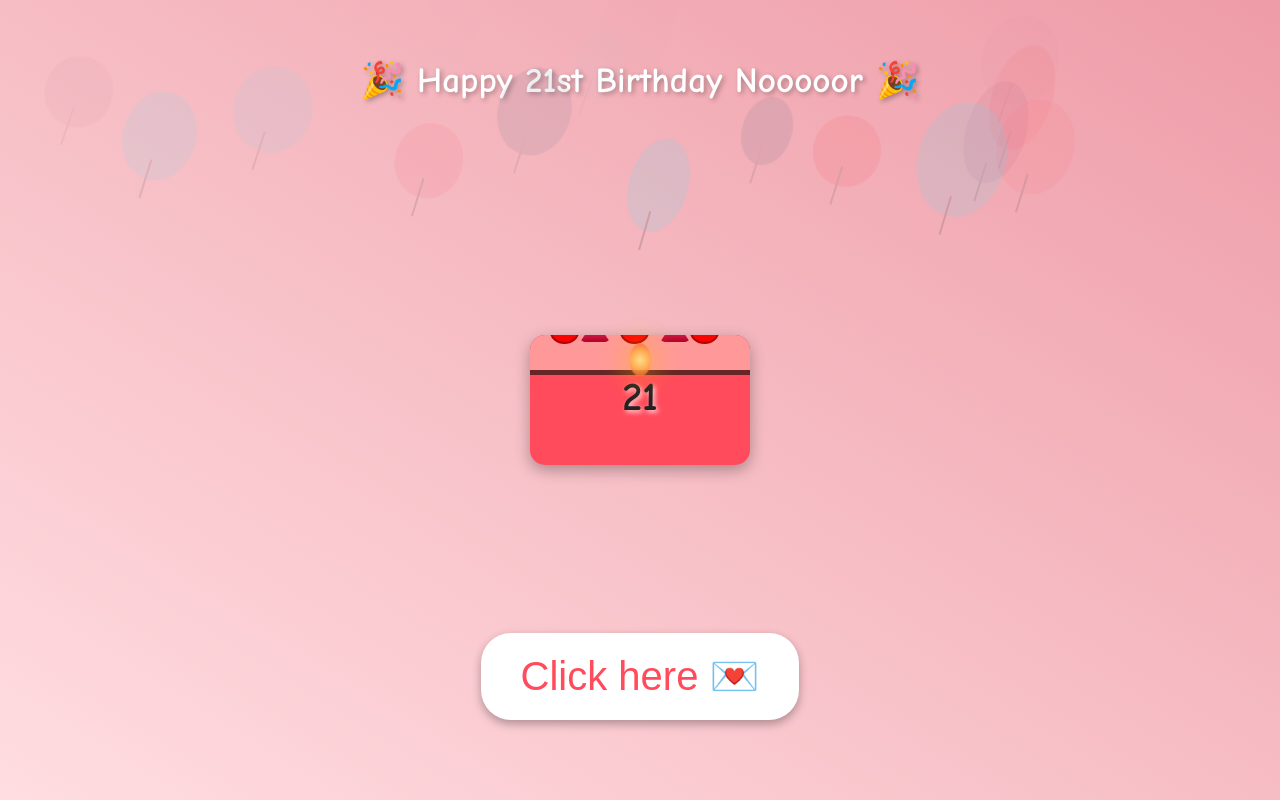
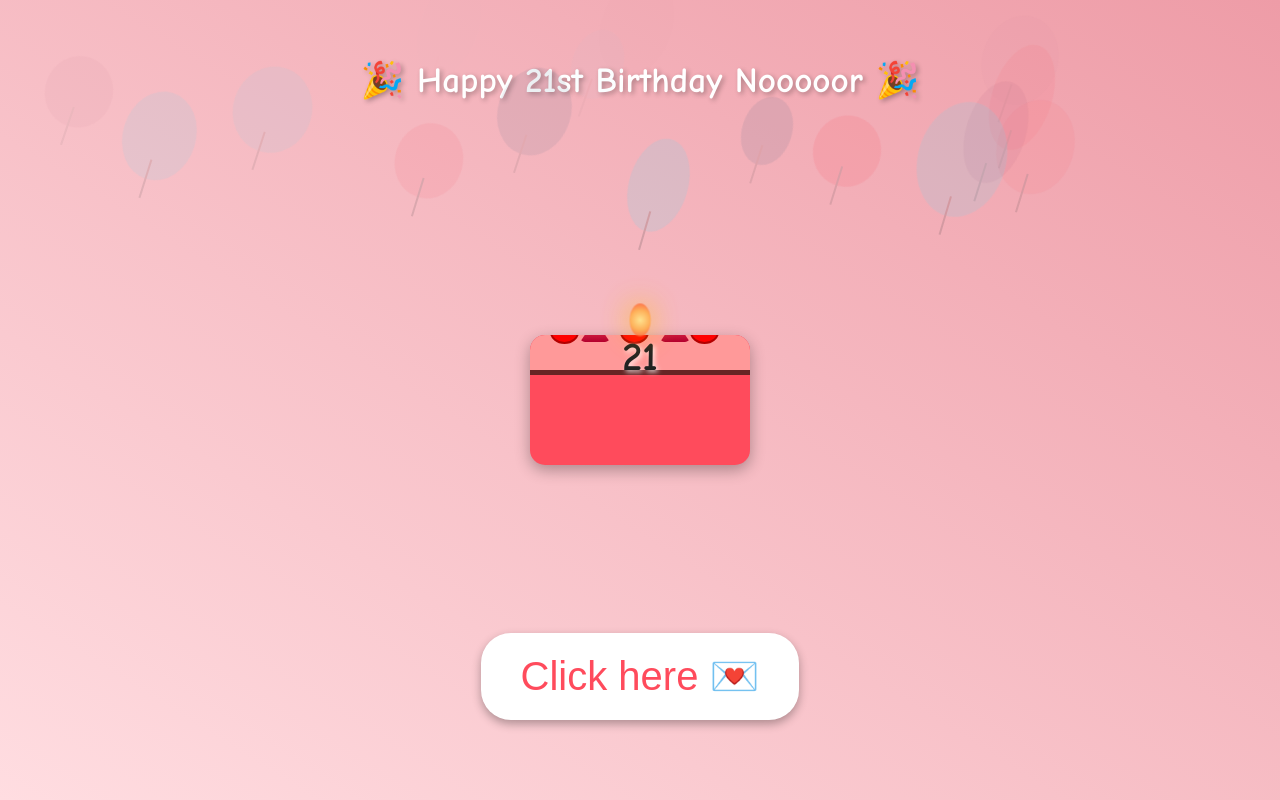
Before and after one commit to El-drini/HBD, a plain HTML site: page index.html in a window 1280 px wide. Shown: the top 800 px of the page. Drawn offline with Linux system fonts and the light colour scheme.

Commit message:
modified candle pos7:   index.html

```diff
--- a/index.html
+++ b/index.html
@@ -103,7 +103,7 @@
         z-index: 20; /* يخلي الشمعة فوق كل العناصر */
         text-align: center;
         @media (min-width: 768px) {
-          bottom: 45%;
+          bottom: 50%;
         }
       }
 
```
